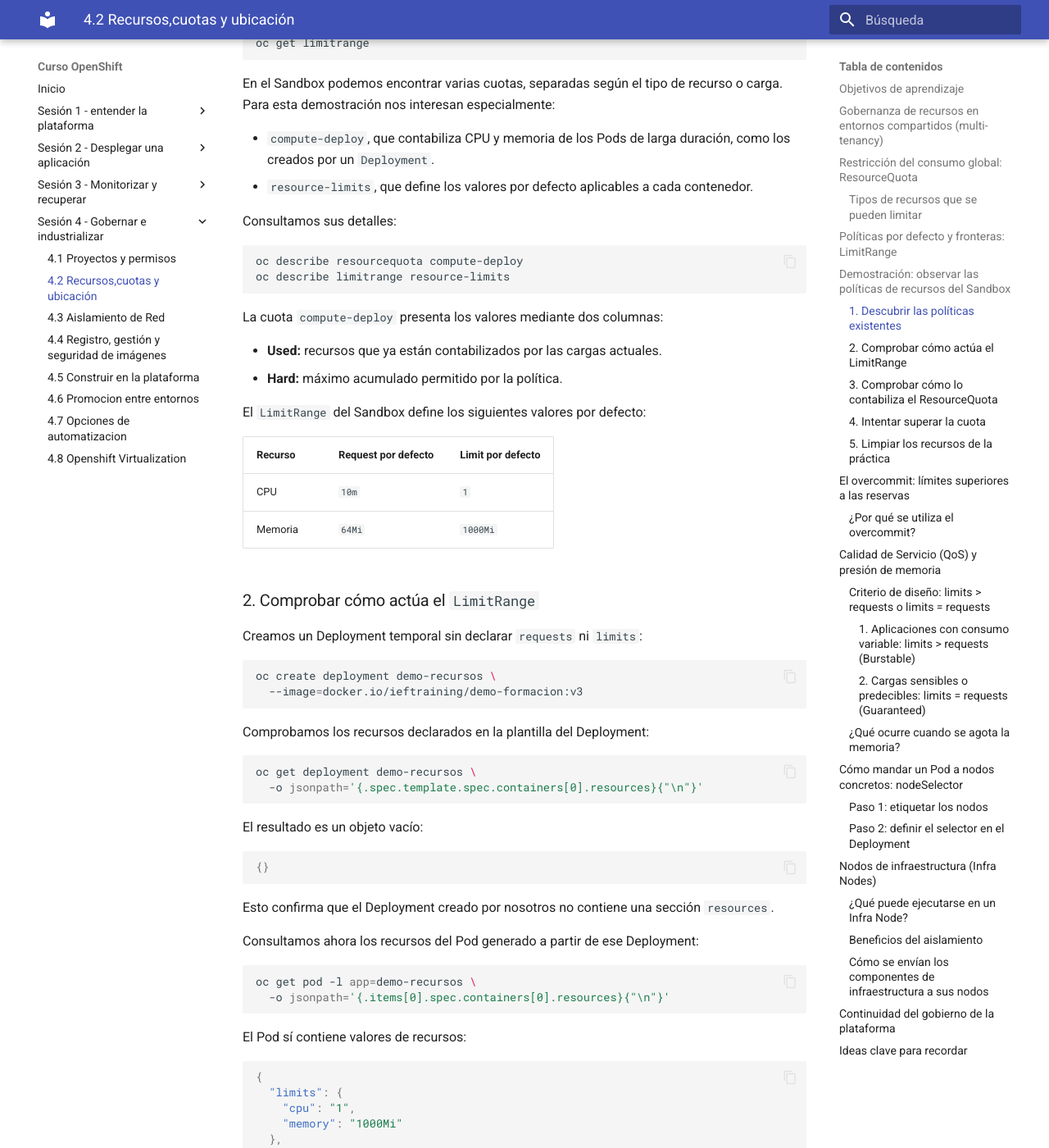
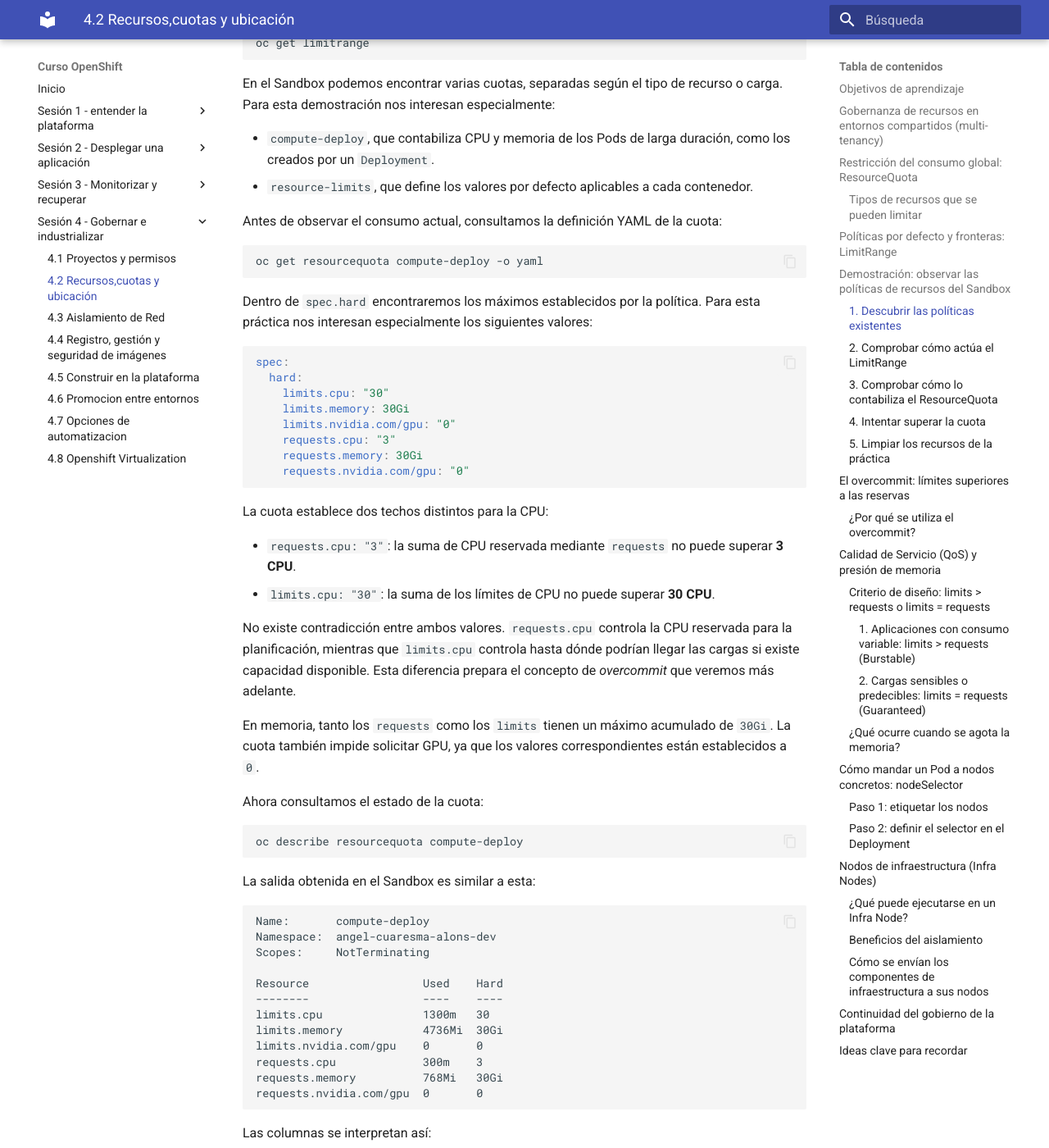
Before and after one commit to ieftraining/curso-openshift, an MkDocs documentation site: the page built from docs/sesion4/4.2 Recursoso, cuotas y ubicación.md, in a window 1280 px wide and 1400 px high, scrolled down 3369 px. Shown: the whole window at 82% size. Built offline with MkDocs 1.6.1 and Material for MkDocs 9.7.7, drawn with Linux system fonts in a browser that asks for light colours; some of the changed text lies outside the part shown.

Commit message:
Add files via upload

````diff
--- a/docs/sesion4/4.2 Recursoso, cuotas y ubicación.md
+++ b/docs/sesion4/4.2 Recursoso, cuotas y ubicación.md
@@ -107,17 +107,83 @@
 - `compute-deploy`, que contabiliza CPU y memoria de los Pods de larga duración, como los creados por un `Deployment`.
 - `resource-limits`, que define los valores por defecto aplicables a cada contenedor.
 
-Consultamos sus detalles:
+Antes de observar el consumo actual, consultamos la definición YAML de la cuota:
+
+```bash
+oc get resourcequota compute-deploy -o yaml
+```
+
+Dentro de `spec.hard` encontraremos los máximos establecidos por la política. Para esta práctica nos interesan especialmente los siguientes valores:
+
+```yaml
+spec:
+  hard:
+    limits.cpu: "30"
+    limits.memory: 30Gi
+    limits.nvidia.com/gpu: "0"
+    requests.cpu: "3"
+    requests.memory: 30Gi
+    requests.nvidia.com/gpu: "0"
+```
+
+La cuota establece dos techos distintos para la CPU:
+
+- `requests.cpu: "3"`: la suma de CPU reservada mediante `requests` no puede superar **3 CPU**.
+- `limits.cpu: "30"`: la suma de los límites de CPU no puede superar **30 CPU**.
+
+No existe contradicción entre ambos valores. `requests.cpu` controla la CPU reservada para la planificación, mientras que `limits.cpu` controla hasta dónde podrían llegar las cargas si existe capacidad disponible. Esta diferencia prepara el concepto de *overcommit* que veremos más adelante.
+
+En memoria, tanto los `requests` como los `limits` tienen un máximo acumulado de `30Gi`. La cuota también impide solicitar GPU, ya que los valores correspondientes están establecidos a `0`.
+
+Ahora consultamos el estado de la cuota:
 
 ```bash
 oc describe resourcequota compute-deploy
+```
+
+La salida obtenida en el Sandbox es similar a esta:
+
+```text
+Name:       compute-deploy
+Namespace:  angel-cuaresma-alons-dev
+Scopes:     NotTerminating
+
+Resource                 Used    Hard
+--------                 ----    ----
+limits.cpu               1300m   30
+limits.memory            4736Mi  30Gi
+limits.nvidia.com/gpu    0       0
+requests.cpu             300m    3
+requests.memory          768Mi   30Gi
+requests.nvidia.com/gpu  0       0
+```
+
+Las columnas se interpretan así:
+
+- **Used:** recursos ya contabilizados por las cargas actuales.
+- **Hard:** máximo acumulado establecido en `spec.hard`.
+
+Por ejemplo:
+
+- `requests.cpu: 300m / 3` significa que hay `300m`, es decir, **0,3 CPU**, reservadas de un máximo de **3 CPU**.
+- `limits.cpu: 1300m / 30` significa que se han definido límites acumulados de `1300m`, es decir, **1,3 CPU**, frente a un máximo de **30 CPU**.
+- `requests.memory: 768Mi / 30Gi` indica que se han reservado `768Mi` de un máximo acumulado de `30Gi`.
+- `limits.memory: 4736Mi / 30Gi` indica que los límites de memoria suman `4736Mi` frente a un máximo de `30Gi`.
+
+!!! note "Cómo interpretar la CPU"
+    En Kubernetes y OpenShift, `1000m` equivalen a `1` CPU. Por tanto, `300m` son `0,3` CPU y `1300m` son `1,3` CPU. Un valor sin el sufijo `m`, como `3` o `30`, representa directamente 3 o 30 CPU completas.
+
+Consultamos también la definición del `LimitRange` existente:
+
+```bash
+oc get limitrange resource-limits -o yaml
+```
+
+Después podemos mostrarla de forma resumida mediante:
+
+```bash
 oc describe limitrange resource-limits
 ```
-
-La cuota `compute-deploy` presenta los valores mediante dos columnas:
-
-- **Used:** recursos que ya están contabilizados por las cargas actuales.
-- **Hard:** máximo acumulado permitido por la política.
 
 El `LimitRange` del Sandbox define los siguientes valores por defecto:
 
````
